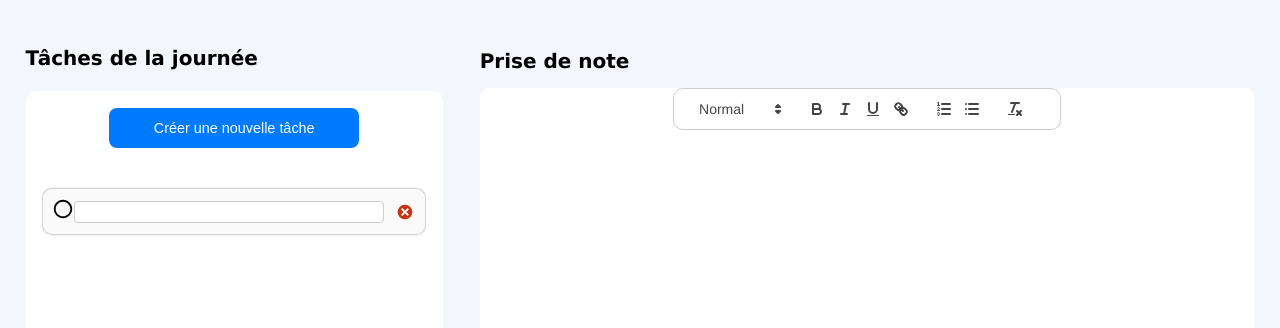
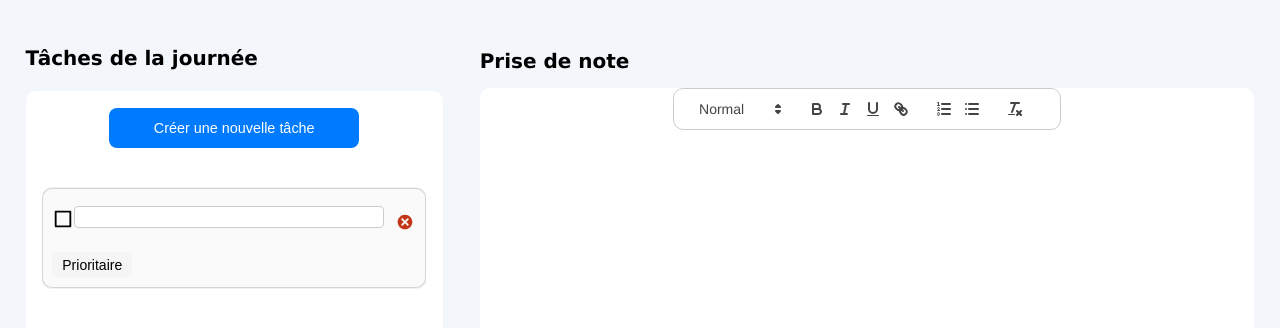
Before and after one commit to GoodMorning46/Eco, a React (Create React App) app: page / in a window 1280 px wide. Both pictures are taken after a click on the button "Créer une nouvelle tâche". Shown: the top 328 px of the page. Built offline with nearby package versions, Linux system fonts and the light colour scheme.

Commit message:
Priority

```diff
--- a/src/components/TodoItem.js
+++ b/src/components/TodoItem.js
@@ -1,8 +1,8 @@
 import React, { useState, useEffect } from 'react';
 import './css/TodoItem.css';
-import { RiCheckboxCircleFill } from 'react-icons/ri';
+import { RiCheckboxFill } from 'react-icons/ri';
 import { TiDelete } from 'react-icons/ti';
-import { MdOutlineRadioButtonUnchecked } from 'react-icons/md';
+import { RiCheckboxBlankLine } from 'react-icons/ri';
 import { DragDropContext, Droppable, Draggable } from 'react-beautiful-dnd';
 
 const TodoItem = ({ todos, setTodos, editingId, setEditingId }) => {
@@ -49,6 +49,17 @@ const TodoItem = ({ todos, setTodos, editingId, setEditingId }) => {
     setTodos(items);
   };
 
+  const togglePriority = (id) => {
+    const updatedTodos = todos.map((todo) => {
+      if (todo.id === id) {
+        return { ...todo, priority: !todo.priority };
+      }
+      return todo;
+    });
+    setTodos(updatedTodos);
+  };
+
+
   useEffect(() => {
     const todos = JSON.parse(localStorage.getItem('todos'));
     if (todos) {
@@ -84,11 +95,15 @@ const TodoItem = ({ todos, setTodos, editingId, setEditingId }) => {
                           {...provided.dragHandleProps}
                           className="todo-card"
                         >
-                          <div className="icon" onClick={() => toggleComplete(id)}>
+                          <div className="top-section">
+                            <div
+                              className="icon"
+                              onClick={() => toggleComplete(id)}
+                            >
                               {!complete ? (
-                              <MdOutlineRadioButtonUnchecked />
+                                <RiCheckboxBlankLine />
                               ) : (
-                              <RiCheckboxCircleFill
+                                <RiCheckboxFill
                                   className={complete ? 'icon-done' : ''}
                                 />
                               )}
@@ -108,13 +123,22 @@ const TodoItem = ({ todos, setTodos, editingId, setEditingId }) => {
                                 onChange={(e) => setEditingValue(e.target.value)}
                                 onKeyDown={(e) => e.key === 'Enter' && saveEdit(id)}
                                 onBlur={() => saveEdit(id)}
-                              autoFocus // Ajoutez cette ligne
+                                autoFocus
                               />
                             )}
                             <TiDelete
                               onClick={() => deleteTodo(id)}
                               className="icon delete-icon"
                             />
+                          </div>
+                          <div className="priority-container">
+                            <button
+                              className={`priority-btn ${todoItem.priority ? 'active' : ''}`}
+                              onClick={() => togglePriority(id)}
+                            >
+                              Prioritaire
+                            </button>
+                          </div>
                         </div>
                       )}
                     </Draggable>
--- a/src/components/css/TodoItem.css
+++ b/src/components/css/TodoItem.css
@@ -28,14 +28,29 @@ body {
 
 .todo-card {
   border-radius: 10px;
+  flex-direction: column;
+  position: relative;
   background-color: rgba(250, 250, 250, 1);
   box-shadow: rgba(0, 0, 0, 0.05) 0px 0px 0px 1px, rgb(209, 213, 219) 0px 0px 0px 1px inset;
-  height: 10%;
+  height: 100px;
   font-size: 14px;
   display: flex;
   align-items: center;
   justify-content: space-between;
   padding: 10px;
+}
+
+.todo-card .top-section {
+  display: flex;
+  justify-content: space-between;
+  align-items: center;
+  width: 100%;
+}
+
+.todo-card .icon,
+.todo-card p {
+  margin-top: 10px;
+  margin-bottom: 0;
 }
 
 .todo-card p.text-left {
@@ -111,3 +126,25 @@ body {
   border-radius: 4px;
   padding: 2px 5px;
 }
+
+
+
+.priority-container {
+  position: absolute;
+  bottom: 10px;
+  left: 10px;
+}
+
+.priority-btn {
+  background-color: #f5f5f5;
+  border: none;
+  border-radius: 5px;
+  font-size: 14px;
+  cursor: pointer;
+  padding: 5px 10px;
+}
+
+.priority-btn.active {
+  background-color: #333;
+  color: #fff;
+}
```
Lines whose indentation alone changed are shown as unchanged.
